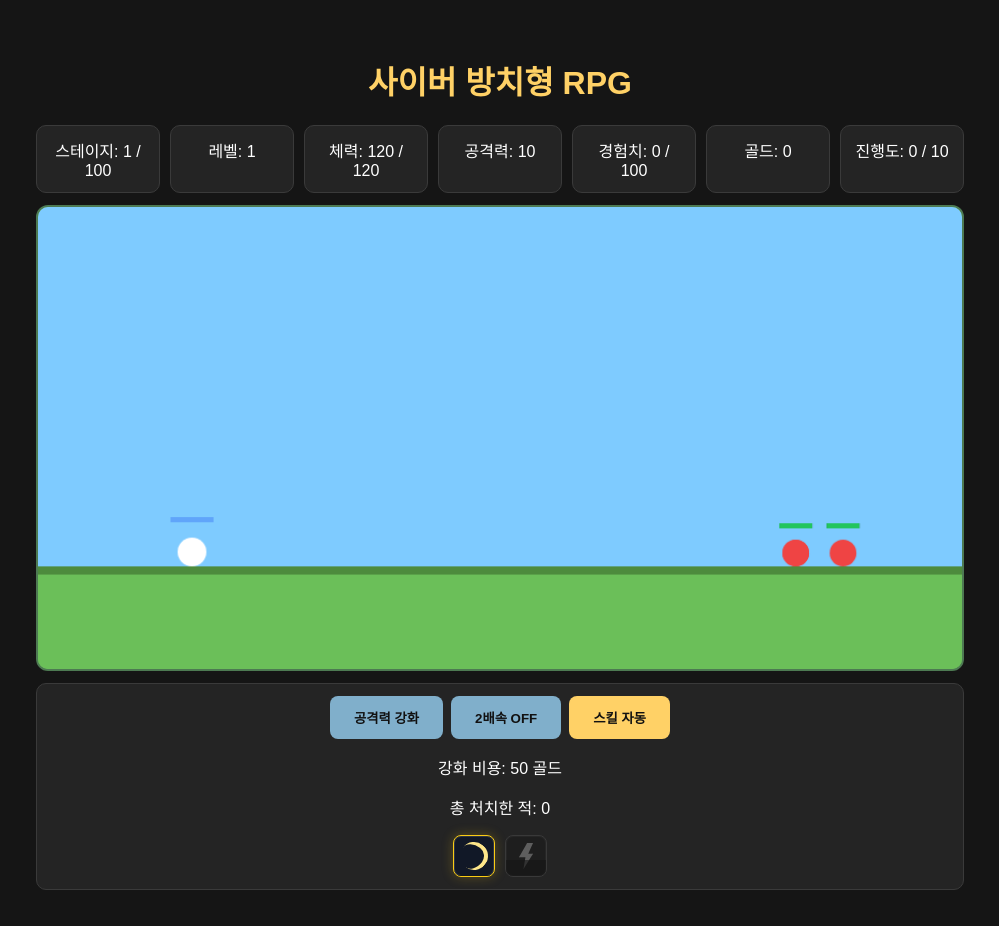
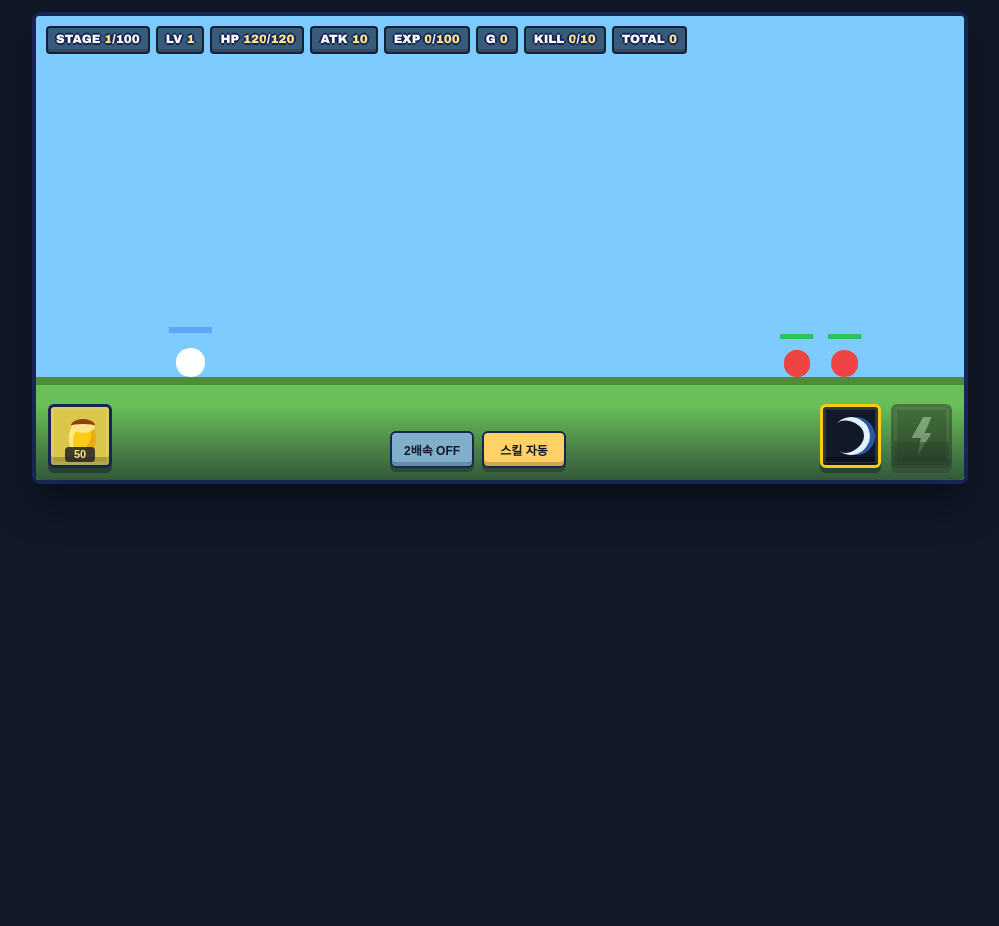
Before and after one commit to susubam/vcrpg1, a plain HTML site: page index.html in a window 1280 px wide. Shown: the whole page, without its empty margins (140-1139 px from the left). After the commit the page ends 800 px from the top, so only its background shows below. Drawn offline with Linux system fonts and the light colour scheme.

Commit message:
uiux 수정

```diff
--- a/index.html
+++ b/index.html
@@ -8,28 +8,31 @@
 </head>
 <body>
   <div class="game-wrap">
-    <h1>사이버 방치형 RPG</h1>
+    <h1 class="sr-only">사이버 방치형 RPG</h1>
+
+    <div class="game-panel">
+      <canvas id="gameCanvas" width="900" height="450"></canvas>
 
       <div class="top-ui">
-      <div class="card">스테이지: <span id="stage">1</span> / 100</div>
-      <div class="card">레벨: <span id="playerLevel">1</span></div>
-      <div class="card">체력: <span id="playerHp">120</span> / <span id="playerMaxHp">120</span></div>
-      <div class="card">공격력: <span id="playerAttack">10</span></div>
-      <div class="card">경험치: <span id="playerExp">0</span> / <span id="needExp">100</span></div>
-      <div class="card">골드: <span id="gold">0</span></div>
-      <div class="card">진행도: <span id="stageKillCount">0</span> / <span id="stageKillGoal">10</span></div>
+        <div class="card">STAGE <span id="stage">1</span>/100</div>
+        <div class="card">LV <span id="playerLevel">1</span></div>
+        <div class="card">HP <span id="playerHp">120</span>/<span id="playerMaxHp">120</span></div>
+        <div class="card">ATK <span id="playerAttack">10</span></div>
+        <div class="card">EXP <span id="playerExp">0</span>/<span id="needExp">100</span></div>
+        <div class="card">G <span id="gold">0</span></div>
+        <div class="card">KILL <span id="stageKillCount">0</span>/<span id="stageKillGoal">10</span></div>
+        <div class="card">TOTAL <span id="killCount">0</span></div>
       </div>
 
-    <canvas id="gameCanvas" width="900" height="450"></canvas>
+      <div class="bottom-ui">
+        <button id="upgradeBtn" class="action-icon upgrade-icon" type="button" title="공격력 강화" aria-label="공격력 강화">
+          <span class="upgrade-cost"><span id="upgradeCost">50</span></span>
+        </button>
 
-    <div class="bottom-ui">
         <div class="control-bar">
-        <button id="upgradeBtn">공격력 강화</button>
           <button id="speedToggleBtn" type="button">2배속 OFF</button>
           <button id="skillModeToggleBtn" type="button">스킬 자동</button>
         </div>
-      <p>강화 비용: <span id="upgradeCost">50</span> 골드</p>
-      <p>총 처치한 적: <span id="killCount">0</span></p>
 
         <div class="skill-bar" aria-label="스킬">
           <div id="spinSkillIcon" class="skill-icon ready" title="회전 베기"></div>
@@ -37,6 +40,7 @@
         </div>
       </div>
     </div>
+  </div>
 
   <script src="script.js"></script>
 </body>
--- a/style.css
+++ b/style.css
@@ -3,75 +3,195 @@
 }
 
 body {
+  min-height: 100vh;
   margin: 0;
-  background: #151515;
+  background: #111827;
   color: white;
-  font-family: Arial, sans-serif;
+  font-family: "Arial Black", Arial, sans-serif;
+}
+
+.sr-only {
+  position: absolute;
+  width: 1px;
+  height: 1px;
+  overflow: hidden;
+  clip: rect(0, 0, 0, 0);
+  white-space: nowrap;
 }
 
 .game-wrap {
-  max-width: 960px;
-  margin: 20px auto;
-  padding: 16px;
+  width: min(960px, 100vw);
+  margin: 0 auto;
+  padding: 12px;
 }
 
-h1 {
-  text-align: center;
-  color: #ffd166;
-}
-
-.top-ui {
-  display: grid;
-  grid-template-columns: repeat(7, 1fr);
-  gap: 10px;
-  margin-bottom: 12px;
-}
-
-.card,
-.bottom-ui {
-  background: #242424;
-  border: 1px solid #3a3a3a;
-  border-radius: 10px;
-  padding: 12px;
-  text-align: center;
+.game-panel {
+  position: relative;
+  overflow: hidden;
+  border: 4px solid #172554;
+  border-radius: 8px;
+  background: #22c3ef;
+  box-shadow: 0 18px 40px rgba(0, 0, 0, 0.38);
 }
 
 canvas {
   display: block;
   width: 100%;
   background: #6bbf59;
-  border: 2px solid #4d7a52;
-  border-radius: 12px;
+  image-rendering: pixelated;
+}
+
+.top-ui {
+  position: absolute;
+  z-index: 3;
+  top: 10px;
+  left: 10px;
+  right: 10px;
+  display: flex;
+  flex-wrap: wrap;
+  gap: 6px;
+  align-items: flex-start;
+  pointer-events: none;
+}
+
+.card {
+  min-height: 28px;
+  padding: 4px 8px;
+  border: 2px solid rgba(15, 23, 42, 0.86);
+  border-radius: 4px;
+  background: rgba(15, 23, 42, 0.62);
+  color: #ffffff;
+  font-size: 12px;
+  line-height: 1.2;
+  text-align: center;
+  text-shadow:
+    2px 0 #172554,
+    -2px 0 #172554,
+    0 2px #172554,
+    0 -2px #172554;
+  box-shadow: inset 0 -3px rgba(0, 0, 0, 0.18);
+}
+
+.card span {
+  color: #fde68a;
 }
 
 .bottom-ui {
-  margin-top: 12px;
+  position: absolute;
+  z-index: 4;
+  left: 0;
+  right: 0;
+  bottom: 0;
+  display: grid;
+  grid-template-columns: 88px 1fr 132px;
+  align-items: end;
+  gap: 10px;
+  padding: 0 12px 12px;
+  background: linear-gradient(0deg, rgba(17, 24, 39, 0.62), rgba(17, 24, 39, 0));
 }
 
 .control-bar {
   display: flex;
-  flex-wrap: wrap;
   justify-content: center;
   gap: 8px;
+  align-self: end;
+}
+
+button {
+  border: 2px solid #172554;
+  border-radius: 6px;
+  background: #80afcb;
+  color: #111827;
+  font-weight: 900;
+  cursor: pointer;
+  box-shadow:
+    inset 0 -4px rgba(0, 0, 0, 0.2),
+    0 4px rgba(15, 23, 42, 0.35);
+}
+
+button:hover {
+  background: #9ed0f0;
+}
+
+button.active {
+  background: #ffd166;
+}
+
+.control-bar button {
+  min-width: 84px;
+  padding: 8px 10px;
+  font-size: 12px;
+}
+
+.action-icon,
+.skill-icon {
+  position: relative;
+  width: 64px;
+  height: 64px;
+  overflow: hidden;
+  border: 3px solid #172554;
+  border-radius: 6px;
+  background: #1f2937;
+  box-shadow:
+    inset 0 0 0 3px rgba(255, 255, 255, 0.12),
+    inset 0 -8px rgba(0, 0, 0, 0.22),
+    0 5px rgba(15, 23, 42, 0.45);
+}
+
+.upgrade-icon {
+  justify-self: start;
+  background: #d9c64b;
+}
+
+.upgrade-icon::before {
+  content: "";
+  position: absolute;
+  left: 18px;
+  top: 15px;
+  width: 27px;
+  height: 34px;
+  border-radius: 45% 45% 48% 48%;
+  background: #facc15;
+  box-shadow:
+    inset -5px -6px rgba(180, 83, 9, 0.26),
+    inset 4px 4px rgba(254, 240, 138, 0.9);
+}
+
+.upgrade-icon::after {
+  content: "";
+  position: absolute;
+  left: 20px;
+  top: 12px;
+  width: 24px;
+  height: 9px;
+  border-radius: 50%;
+  border-top: 5px solid #92400e;
+  background: #fde68a;
+}
+
+.upgrade-cost {
+  position: absolute;
+  left: 50%;
+  bottom: 3px;
+  transform: translateX(-50%);
+  min-width: 30px;
+  padding: 1px 4px;
+  border-radius: 4px;
+  background: rgba(17, 24, 39, 0.78);
+  color: #fde68a;
+  font-size: 11px;
+  line-height: 1.2;
 }
 
 .skill-bar {
   display: flex;
-  justify-content: center;
+  justify-content: flex-end;
   gap: 10px;
-  margin-top: 12px;
 }
 
 .skill-icon {
   --cooldown: 0;
-  position: relative;
-  width: 42px;
-  height: 42px;
-  overflow: hidden;
-  border: 1px solid #4b5563;
-  border-radius: 8px;
   background: #111827;
-  box-shadow: inset 0 0 0 1px rgba(255, 255, 255, 0.08);
 }
 
 .skill-icon.manual {
@@ -102,9 +222,6 @@ canvas {
 
 .skill-icon.ready {
   border-color: #facc15;
-  box-shadow:
-    inset 0 0 0 1px rgba(255, 255, 255, 0.12),
-    0 0 12px rgba(250, 204, 21, 0.25);
 }
 
 .skill-icon.locked {
@@ -113,43 +230,67 @@ canvas {
 }
 
 #spinSkillIcon::before {
-  width: 24px;
-  height: 24px;
-  border-top: 4px solid #fde68a;
-  border-right: 4px solid #fde68a;
+  width: 32px;
+  height: 32px;
+  border-top: 6px solid #e0f2fe;
+  border-right: 6px solid #e0f2fe;
   border-radius: 50%;
   transform: translate(-50%, -50%) rotate(38deg);
+  box-shadow: 4px -3px rgba(59, 130, 246, 0.6);
 }
 
 #lightningSkillIcon::before {
-  width: 14px;
-  height: 26px;
+  width: 20px;
+  height: 38px;
   background: #38bdf8;
   clip-path: polygon(58% 0, 100% 0, 66% 42%, 100% 42%, 32% 100%, 46% 55%, 0 55%);
   transform: translate(-50%, -50%);
-  box-shadow: 0 0 12px rgba(56, 189, 248, 0.7);
-}
-
-button {
-  padding: 12px 24px;
-  background: #80afcb;
-  color: #111;
-  border: none;
-  border-radius: 8px;
-  font-weight: bold;
-  cursor: pointer;
-}
-
-button:hover {
-  background: #9ed0f0;
-}
-
-button.active {
-  background: #ffd166;
+  box-shadow: 0 0 14px rgba(56, 189, 248, 0.8);
 }
 
 @media (max-width: 760px) {
+  .game-wrap {
+    padding: 0;
+  }
+
+  .game-panel {
+    border-radius: 0;
+    border-left: 0;
+    border-right: 0;
+  }
+
   .top-ui {
-    grid-template-columns: repeat(2, 1fr);
+    top: 6px;
+    left: 6px;
+    right: 6px;
+    gap: 4px;
+  }
+
+  .card {
+    padding: 3px 6px;
+    font-size: 10px;
+  }
+
+  .bottom-ui {
+    grid-template-columns: 72px 1fr 112px;
+    gap: 6px;
+    padding: 0 8px 8px;
+  }
+
+  .action-icon,
+  .skill-icon {
+    width: 52px;
+    height: 52px;
+  }
+
+  .control-bar {
+    flex-direction: column;
+    gap: 5px;
+  }
+
+  .control-bar button {
+    min-width: 76px;
+    padding: 6px 8px;
+    font-size: 10px;
   }
 }
```
Lines whose indentation alone changed are shown as unchanged.
